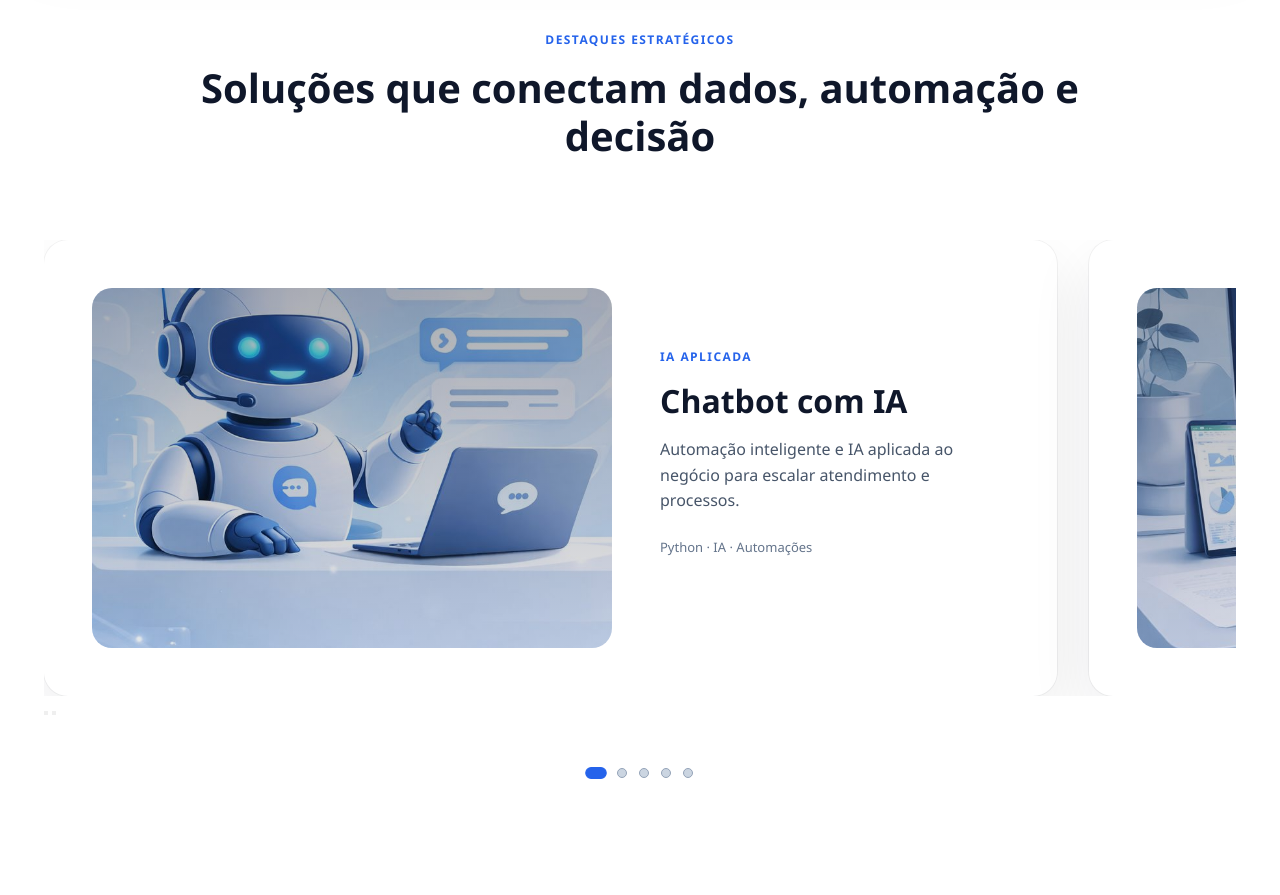
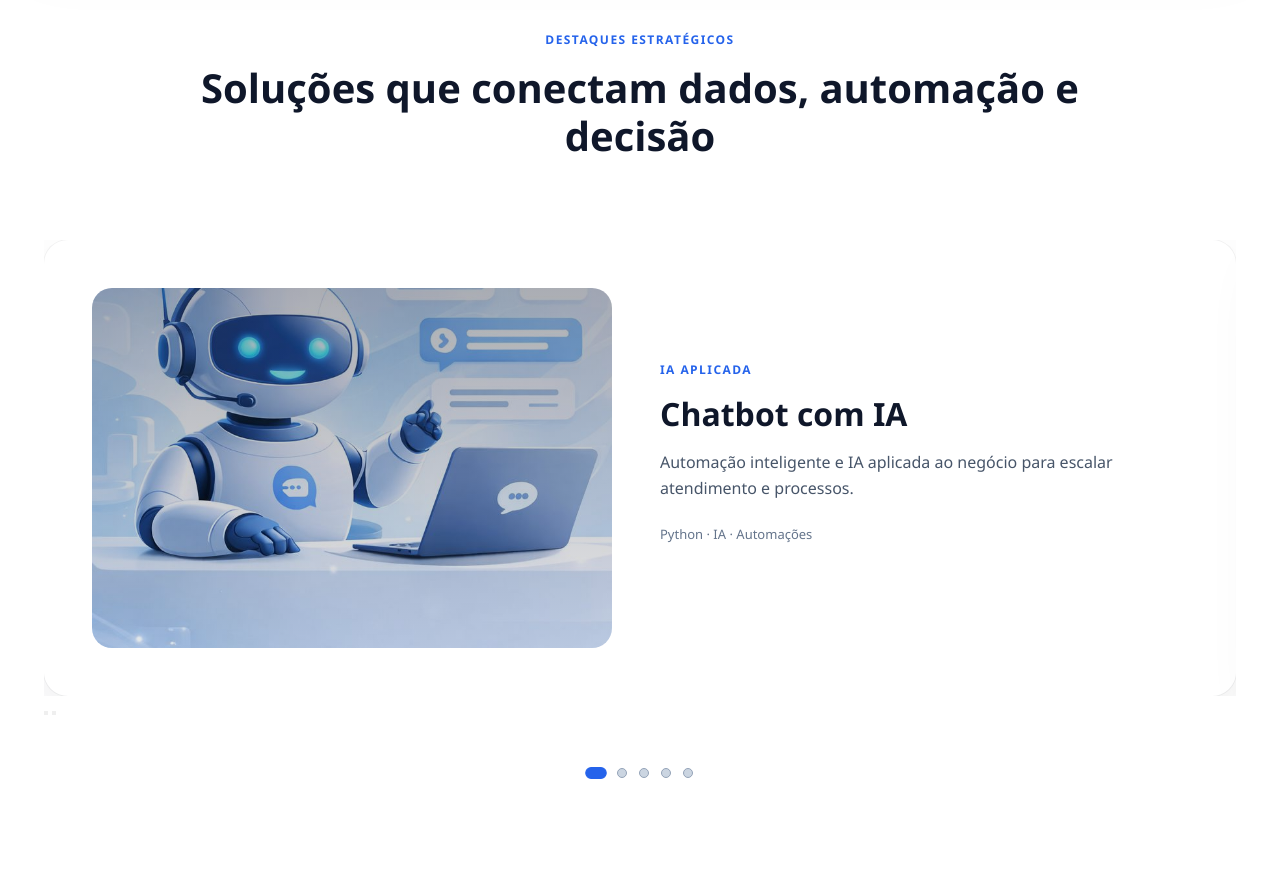
Before and after one commit to ServicesBI/site-oficial, a Django app: template servicesbi/templates/servicesbi/home.html in a window 1280 px wide. Shown: the part 1142-2037 px from the top of the page. Run offline with Django 5.2, Linux system fonts and the light colour scheme; the template is opened without the code that fills it, so the values that code supplies are empty.

Commit message:
Ajuste da pagina

```diff
--- a/servicesbi/static/servicesbi/css/sandbox.css
+++ b/servicesbi/static/servicesbi/css/sandbox.css
@@ -534,9 +534,9 @@ body {
 
 /* Slide */
 .carousel-slide {
-    flex: 0 0 85%;
-    max-width: 85%;
-    min-width: 85%;
+    flex: 0 0 100%;
+    max-width: 100%;
+    min-width: 100%;
 
     margin-right: 32px; /* 🔒 ESPAÇAMENTO CONTROLADO */
 
```
